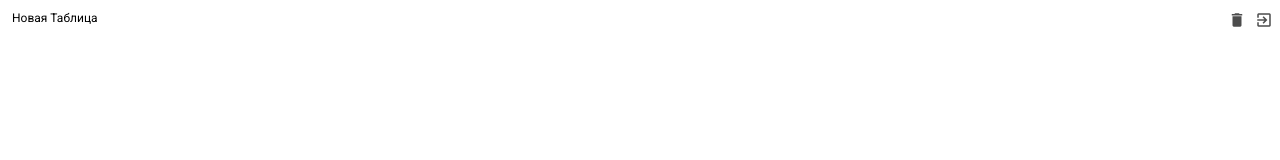
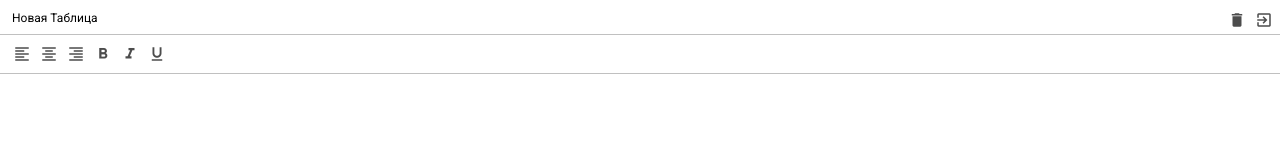
Before and after one commit to wectorgame/excel, a website built with webpack: page src/index.html in a window 1280 px wide. Built offline with nearby package versions, Linux system fonts and the light colour scheme.

Commit message:
add toolbar

```diff
--- a/src/index.html
+++ b/src/index.html
@@ -23,7 +23,27 @@
         </div>
 
       </div>
-      <div class="excel__toolbar"></div>
+      <div class="excel__toolbar">
+        <div class="button">
+          <i class="material-icons">format_align_left</i>
+      </div>
+      <div class="button">
+        <i class="material-icons">format_align_center</i>
+    </div>
+    <div class="button">
+      <i class="material-icons">format_align_right</i>
+  </div>
+  <div class="button">
+    <i class="material-icons">format_bold</i>
+</div>
+<div class="button">
+  <i class="material-icons">format_italic</i>
+</div>
+<div class="button">
+  <i class="material-icons">format_underline</i>
+</div>
+
+      </div>
       <div class="excel__formula"></div>
       <div class="excel__table"></div>
     </div>
--- a/src/scss/_variables.scss
+++ b/src/scss/_variables.scss
@@ -1,2 +1,3 @@
 $header-height:34px;
 $border-color: #c0c0c0;
+$toolbar-height: 40px;
--- a/src/scss/formula.scss
+++ b/src/scss/formula.scss
@@ -2,5 +2,11 @@
 @import 'mixins';
 
 .excel__formula{
+    .info{
 
+    }
+
+    .input{
+
+    }
 }
--- a/src/scss/toolbar.scss
+++ b/src/scss/toolbar.scss
@@ -3,4 +3,16 @@
 
 .excel__toolbar{
 
+    height: $toolbar-height;
+    position: absolute;
+    left: 0;
+    right: 0;
+    top: $header-height;
+    border-top: 1px solid $border-color;
+    border-bottom: 1px solid $border-color;
+    padding: 7px 10px;
+    .button {
+        @include button(green)
+    }
+
 }
```
